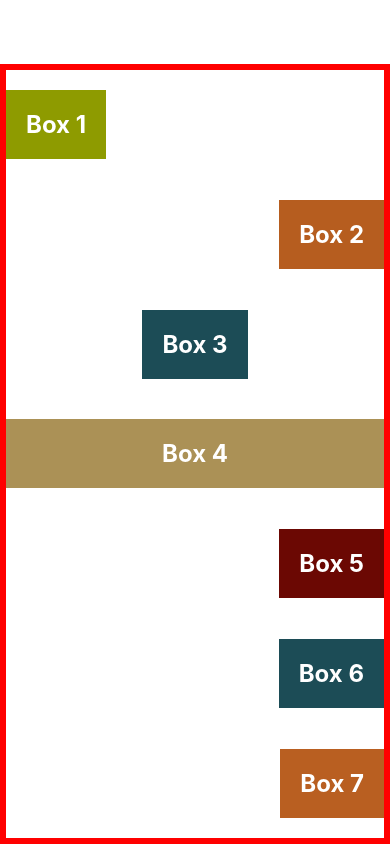
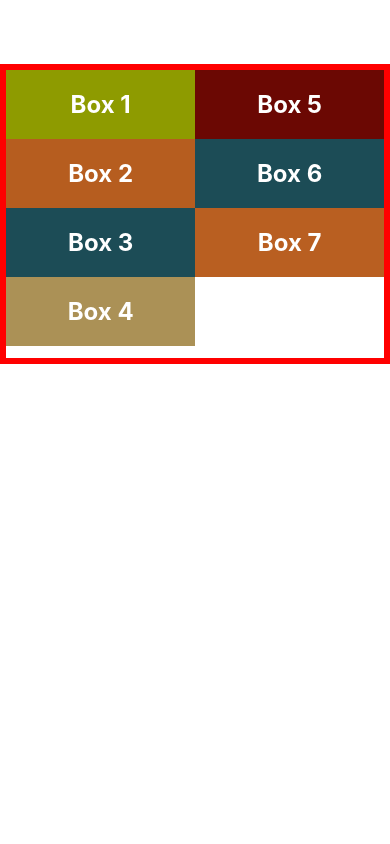
Before and after one commit to SadeEtensh/ReactNativeLayout, a React Native app: screen / in a window 390 px wide. Built offline with nearby package versions, Linux system fonts and the light colour scheme.

Commit message:
flexWrapp

```diff
--- a/App.js
+++ b/App.js
@@ -4,18 +4,10 @@
 export default function App() {
   return (
     <View style={styles.container}>
-      <Box style={{ backgroundColor: "#8e9b00", alignSelf: "flex-start" }}>
-        Box 1
-      </Box>
-      <Box style={{ backgroundColor: "#b65d1f", alignSelf: "flex-end" }}>
-        Box 2
-      </Box>
-      <Box style={{ backgroundColor: "#1c4c56", alignSelf: "center" }}>
-        Box 3
-      </Box>
-      <Box style={{ backgroundColor: "#ab9156", alignSelf: "stretch" }}>
-        Box 4
-      </Box>
+      <Box style={{ backgroundColor: "#8e9b00" }}>Box 1</Box>
+      <Box style={{ backgroundColor: "#b65d1f" }}>Box 2</Box>
+      <Box style={{ backgroundColor: "#1c4c56" }}>Box 3</Box>
+      <Box style={{ backgroundColor: "#ab9156" }}>Box 4</Box>
       <Box style={{ backgroundColor: "#6b0803" }}>Box 5</Box>
       <Box style={{ backgroundColor: "#1c4c56" }}>Box 6</Box>
       <Box style={{ backgroundColor: "#b95f21" }}>Box 7</Box>
@@ -25,8 +17,10 @@
 
 const styles = StyleSheet.create({
   container: {
-    flex: 1,
-    justifyContent: "space-around",
+    // flex: 1,
+    height: 300,
+    flexWrap: "wrap",
+    // justifyContent: "space-around",
     // flexDirection: "column", // default Value
     // flexDirection: "column-reverse", // Changes the main axis direction from Bottom to Top
     // flexDirection: "row", // The Main axis- Left-to Right
@@ -34,6 +28,6 @@
     marginTop: 64,
     borderWidth: 6,
     borderColor: "red",
-    alignItems: "flex-end",
+    // alignItems: "flex-end",
   },
 });
```
Also changed, not shown: 1 other file (tests, documents, lock files or other folders).
